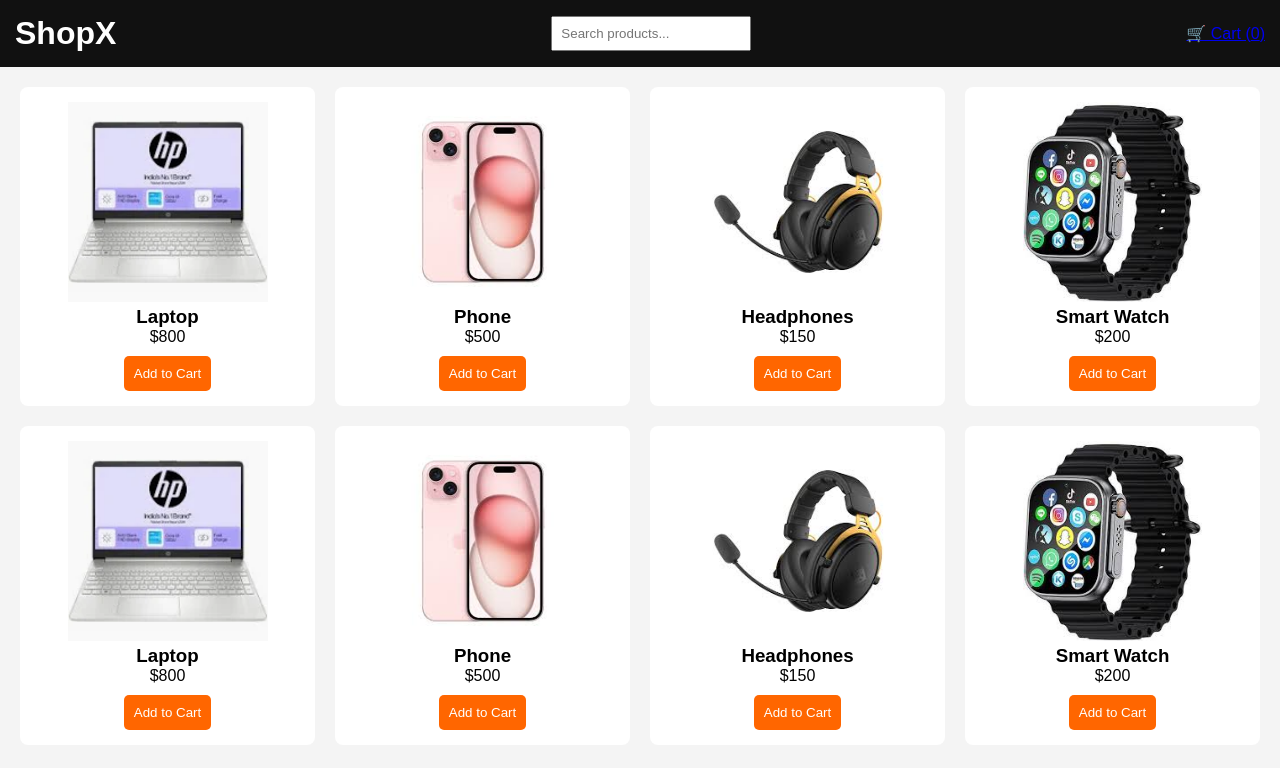
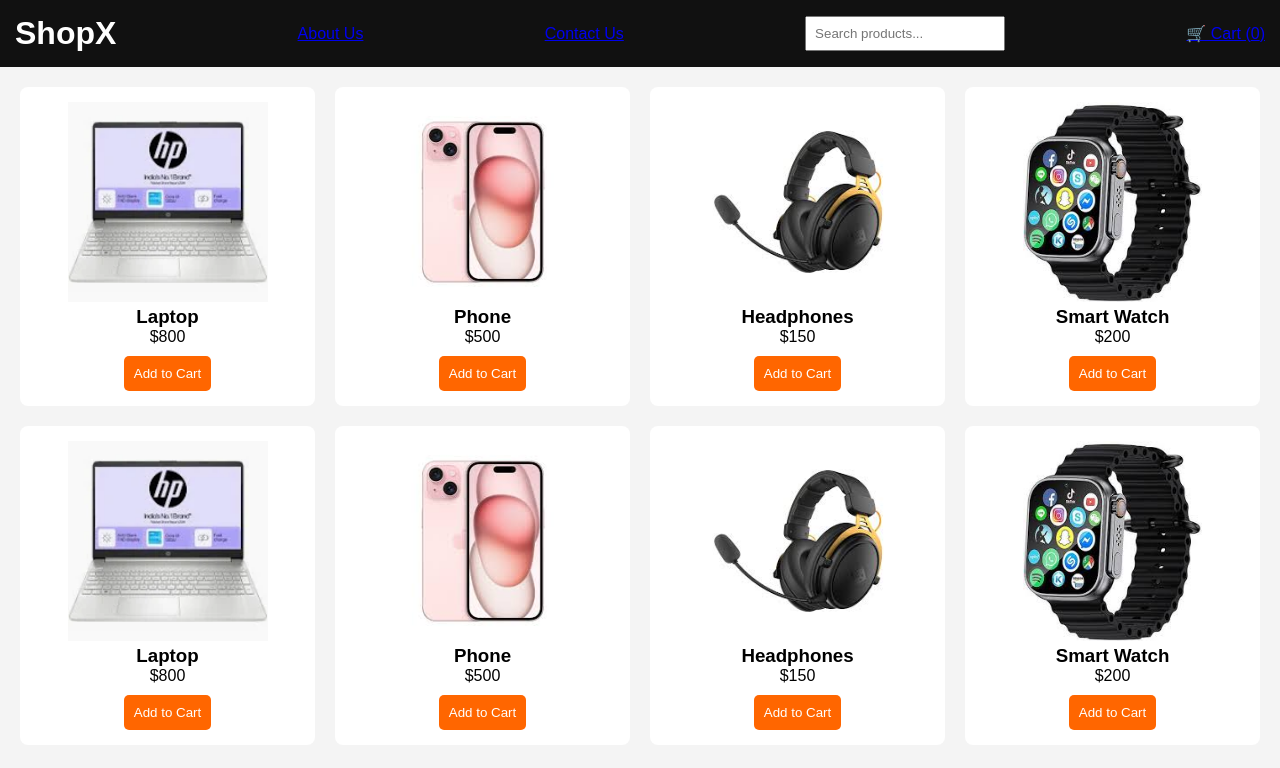
Before and after one commit to EshwarNaikG/simple_ecomerce_first_Project, a plain HTML site: page index.html in a window 1280 px wide. Drawn offline with Linux system fonts and the light colour scheme.

Commit message:
second coment

```diff
--- a/index.html
+++ b/index.html
@@ -10,6 +10,8 @@
 
 <header class="navbar">
   <h1>ShopX</h1>
+    <a href="about.html"> About Us</a>
+    <a href="contact.html"> Contact Us</a>
   <input type="text" id="search" placeholder="Search products...">
   <a href="cart.html">🛒 Cart (<span id="cart-count">0</span>)</a>
 </header>
```
